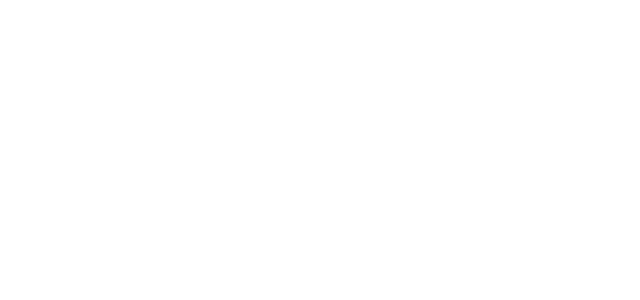
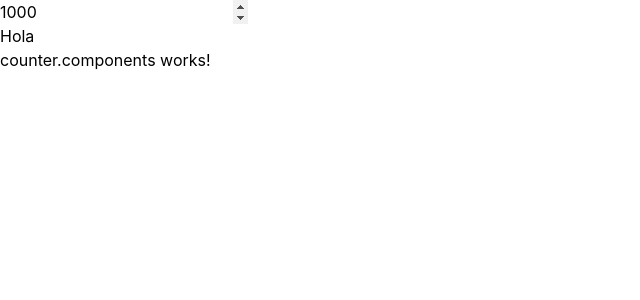
Before and after one commit to hgonzaloperez/store, an Angular app: page /about in a window 1280 px wide. Before the commit this address led to /. Shown: the top 300 px of the page, without its empty margins (0-640 px from the left). Built offline with nearby package versions, Linux system fonts and the light colour scheme.

Commit message:
Subir hasta la clase 35

```diff
--- a/src/app/domains/info/pages/about/about.html
+++ b/src/app/domains/info/pages/about/about.html
@@ -1 +1,9 @@
-<p>about works!</p>
+<p>
+    <input type = "number" [value]="duration()" (change) = "changeDuration($event)"/>
+</p>
+<p>
+    <input type = "text" [value]="message()" (change)="changeMessage($event)"/>
+</p>
+<p>
+    <app-counter [duration]="duration()" [message]="message()"  *ngIf="duration() > 0"></app-counter>
+</p>
--- a/src/app/domains/info/pages/about/about.ts
+++ b/src/app/domains/info/pages/about/about.ts
@@ -1,11 +1,30 @@
-import { Component } from '@angular/core';
+import { Component, signal } from '@angular/core';
+import { CommonModule } from '@angular/common';
+
+import { CounterComponents } from "../../../shared/components/counter/counter.components";
+
 
 @Component({
   selector: 'app-about',
-  imports: [],
+  imports: [CounterComponents, CommonModule],
   templateUrl: './about.html',
   styleUrl: './about.css',
 })
 export class About {
+  duration = signal(1000);
+  message = signal('Hola');
 
+  changeDuration(event: Event) {
+    const input = event.target as HTMLInputElement;
+    this.duration.set(input.valueAsNumber);
+  }
+
+  changeMessage(event: Event) {
+    const input = event.target as HTMLInputElement;
+    this.message.set(input.value);
+  }
+
+  ngOnInit() {
+    console.log('ngOnInit');
+  }
 }
--- a/src/app/domains/shared/components/counter/counter.components.ts
+++ b/src/app/domains/shared/components/counter/counter.components.ts
@@ -1,7 +1,7 @@
 import { Component, Input, SimpleChanges } from '@angular/core';
 
 @Component({
-  selector: 'app-counter.components',
+  selector: 'app-counter',
   imports: [],
   templateUrl: './counter.components.html',
   styleUrl: './counter.components.css',
@@ -24,4 +24,22 @@ export class CounterComponents {
     console.log('-'.repeat(10)  );
     console.log(changes);
   }
+
+    ngOnInit() {
+    console.log('ngOnInit');
+    console.log('-'.repeat(10)  );
+    console.log('Duration: ', this.duration);
+    console.log('Message: ', this.message);
+  }
+
+  ngAfterViewInit() {
+    console.log('ngAfterViewInit');
+    console.log('-'.repeat(10)  );
+
+  }
+
+  ngOnDestroy() {
+    console.log('ngOnDestroy');
+    console.log('-'.repeat(10)  );
+  }
 }
```
Also changed, not shown: src/app/app.routes.ts (+6 -2 lines), .claude/cloude-code-toolbox-mcp-skills-awareness.md (added), 1 other file (tests, documents, lock files or other folders).
